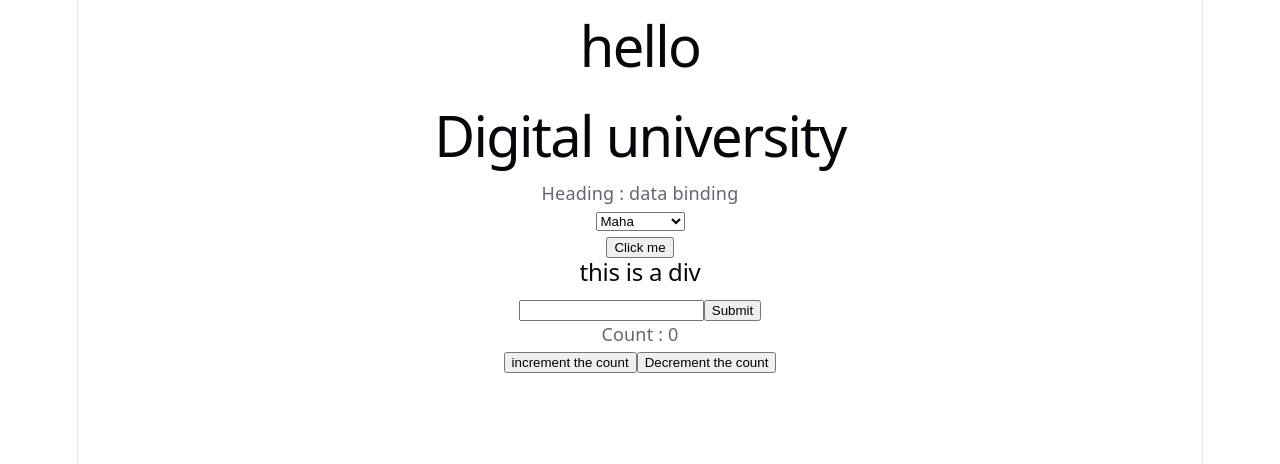
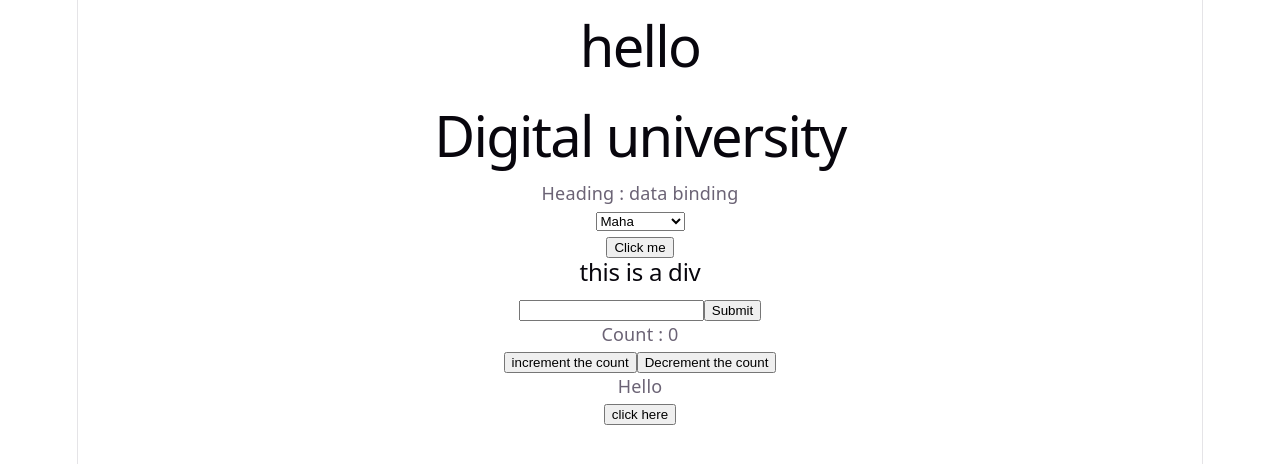
Before and after one commit to SooryaSDas/reactjs, a React (Vite) app in the folder react-js-tutorial/: page / in a window 1280 px wide. Shown: the top 464 px of the page. Built offline with nearby package versions, Linux system fonts and the light colour scheme.

Commit message:
usestate toggle

```diff
--- a/react-js-tutorial/src/Usestatefn.tsx
+++ b/react-js-tutorial/src/Usestatefn.tsx
@@ -1,15 +1,26 @@
 "use client";
 import { useState } from "react";
 
-function Usestatefn(){
-    const [count, setcount] = useState(0);
-    return <div>
+function Usestatefn() {
+  const [count, setcount] = useState(0);
+  const [display, setDispaly] = useState(true);
+  return (
+    <div>
+      {/* counter */}
+      <div>
         <p>Count : {count}</p>
 
-        <button onClick={()=>setcount(count+1)}>increment the count</button>
+        <button onClick={() => setcount(count + 1)}>increment the count</button>
 
-        <button onClick={()=>setcount(count-1)}>Decrement the count</button>
+        <button onClick={() => setcount(count - 1)}>Decrement the count</button>
+      </div>
+      {/* Toggle Button */}
+      <div>
+        {display ? <p>Hello</p> : ""}
+        <button onClick={() => setDispaly(!display)}>click here</button>
+      </div>
     </div>
+  );
 }
 
-export default Usestatefn
+export default Usestatefn;
```
